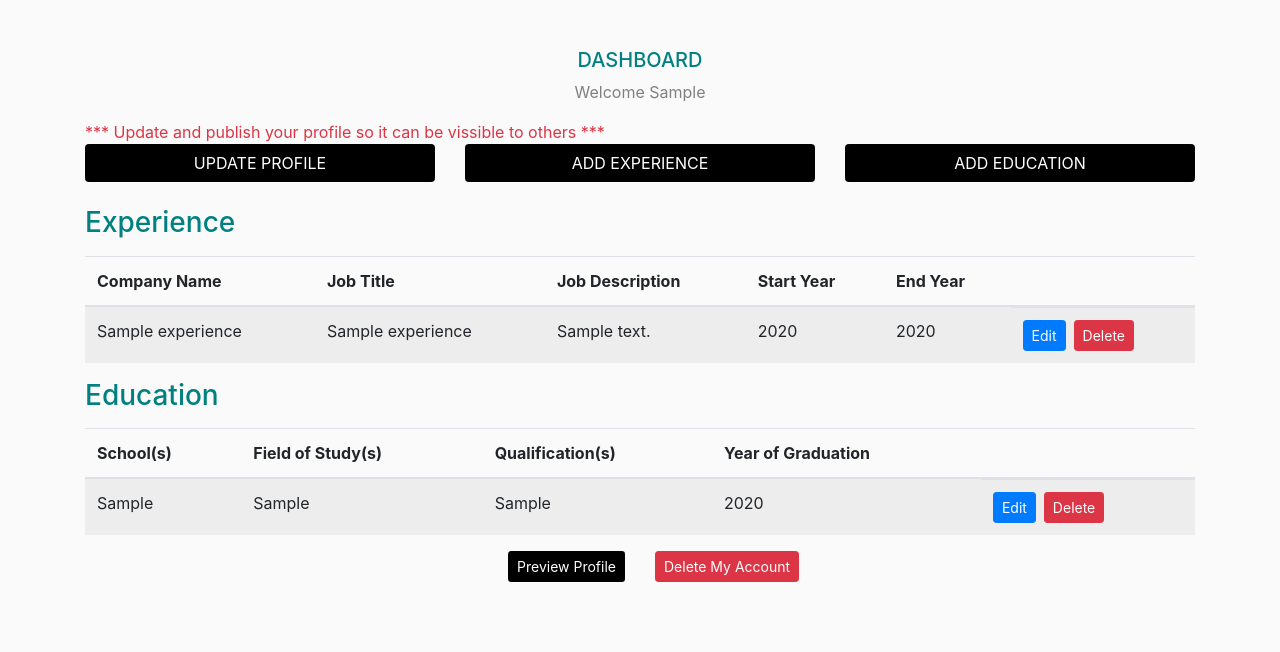
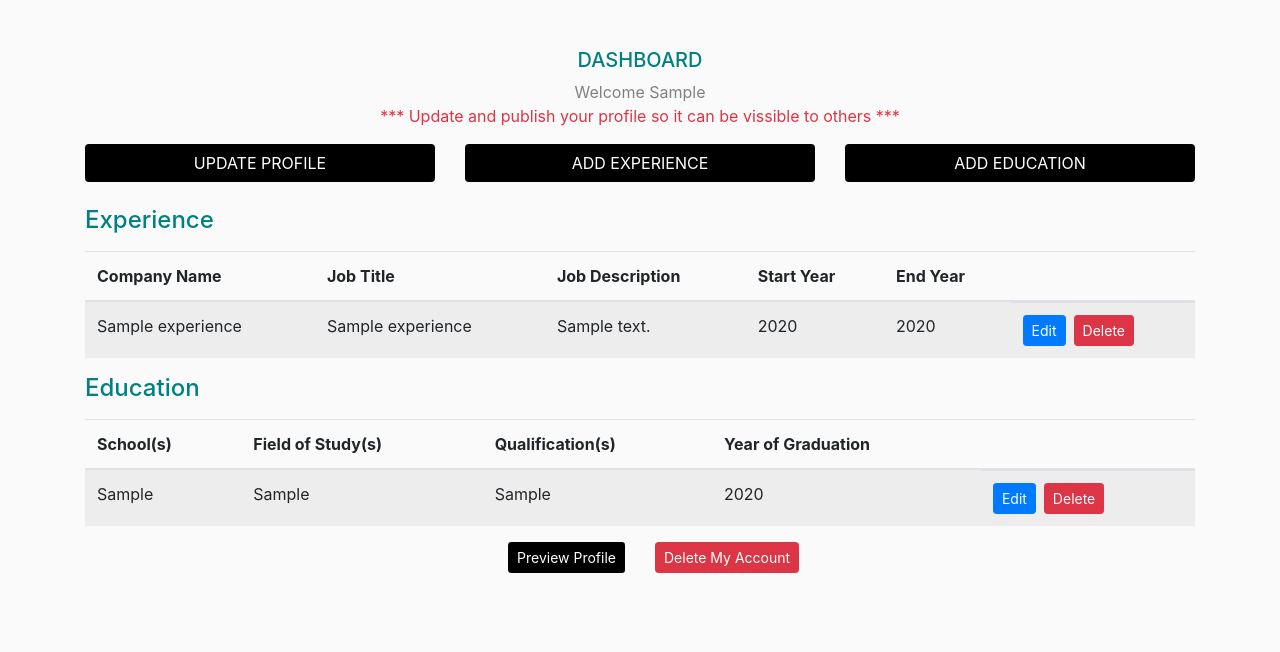
Before and after one commit to kenmoh/mohjobs, a Django app: page /account/1/dashboard in a window 1280 px wide. Shown: the part 56-708 px from the top of the page. Run offline with Django 3.2, Linux system fonts and the light colour scheme; tables that the repository leaves empty hold one stand-in row (values such as "Sample post"); some libraries are stand-ins or nearby versions.

Commit message:
Warning message for Applicant

```diff
--- a/templates/accounts/dashboard.html
+++ b/templates/accounts/dashboard.html
@@ -11,8 +11,9 @@
         <h5 class="text-center mt-5 teal-text">DASHBOARD</h5>
         <p class="text-center grey-text">
          Welcome {{ user.username.title }}
+         <br>
+         <span class="text-danger">*** Update and publish your profile so it can be vissible to others ***</span>
         </p>
-        <span class="text-center text-danger">*** Update and publish your profile so it can be vissible to others ***</span>
         <div class="row">
             <div class="col-sm-12 col-md-12 col-lg-4 mb-2">
                 <a href="{% url 'update' user.id %}" type="button" class="btn btn-black btn-block">
@@ -34,9 +35,9 @@
     </section>
     <!-- EXPERIENCE -->
     <section class="container">
-        <h3 class="teal-text mt-3 mb-3">
+        <h4 class="teal-text mt-3 mb-3">
             Experience
-        </h3>
+        </h4>
         <table class="table table-striped table-hover">
             <thead>
 
@@ -99,9 +100,9 @@
 
     <!-- EDUCATION -->
     <section class="container">
-        <h3 class="teal-text mt-3 mb-3">
+        <h4 class="teal-text mt-3 mb-3">
             Education
-        </h3>
+        </h4>
         <table class="table table-striped table-hover">
             <thead>
                 <tr>
```
Also changed, not shown: skillsbox/settings.py (+4 -4 lines), 1 other file.
